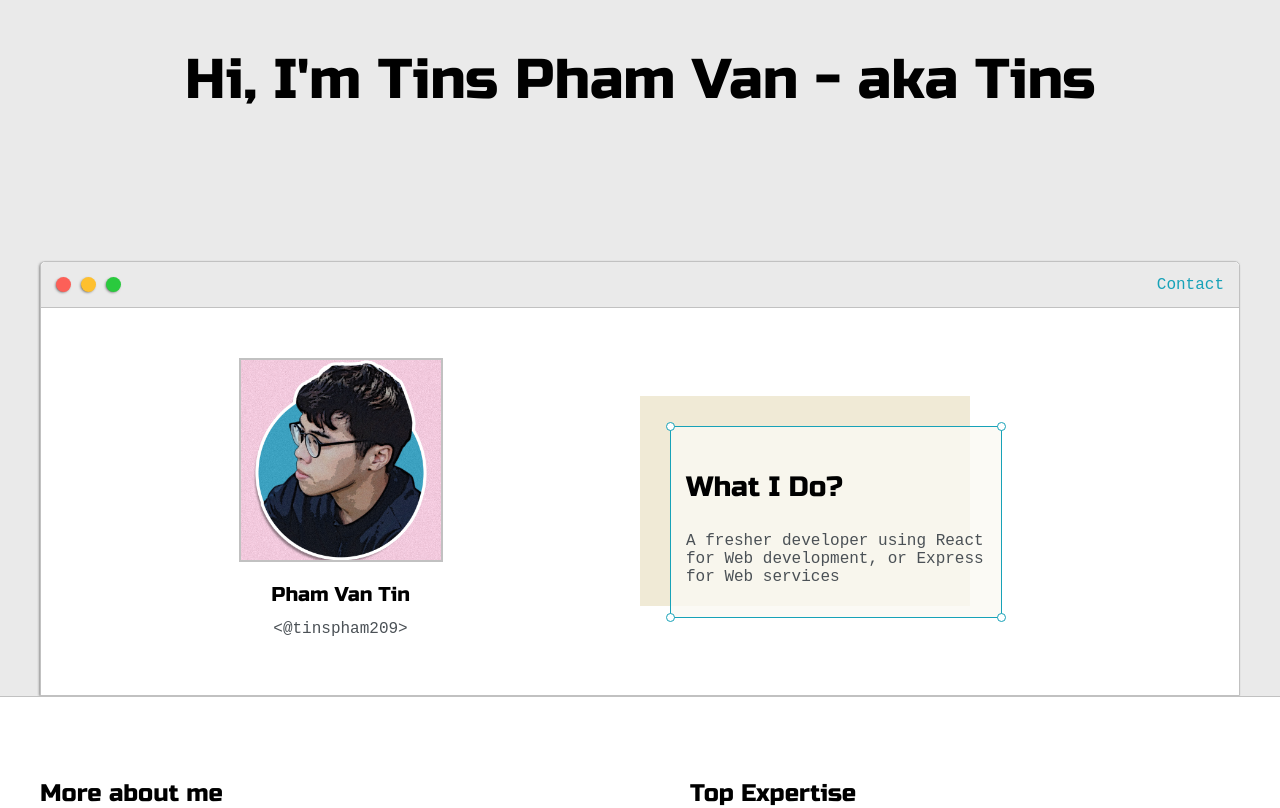
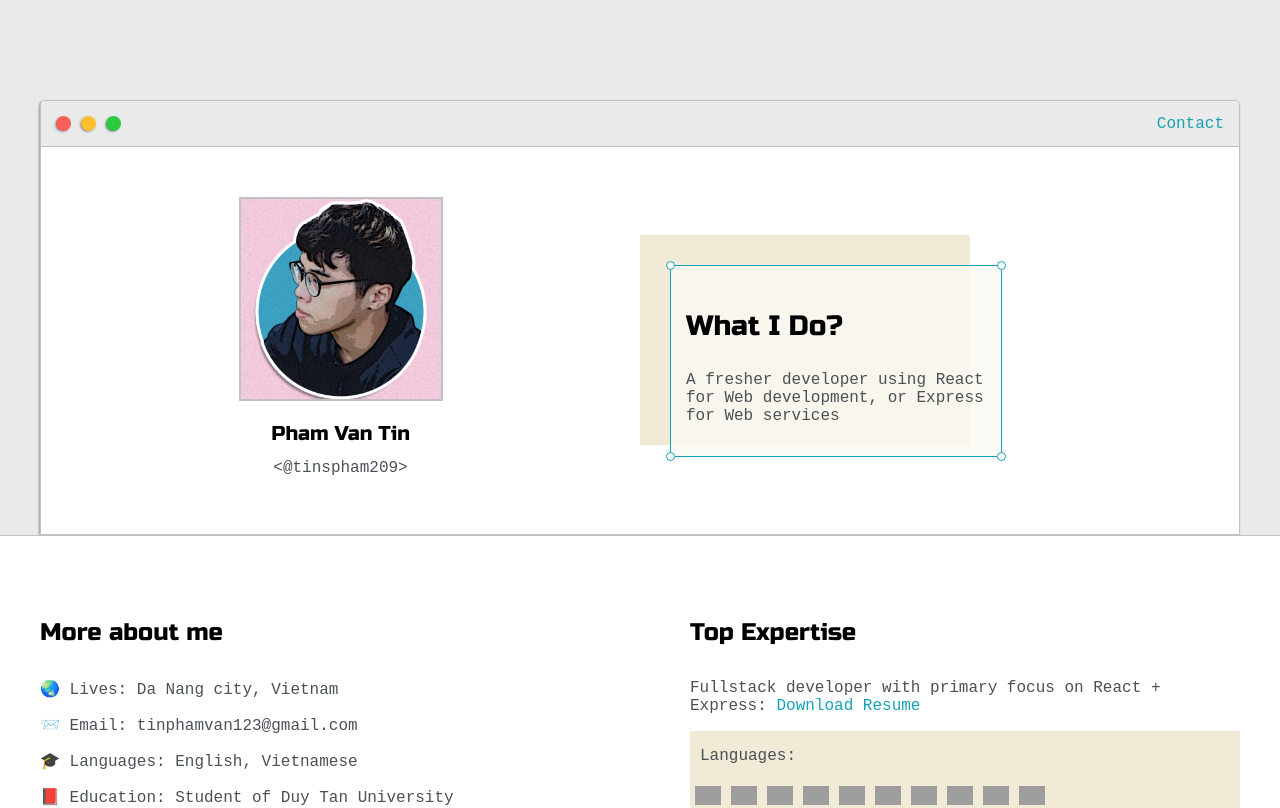
Before and after one commit to tinspham209/portfolio, a React (Create React App) app: page / in a window 1280 px wide. Shown: the top 808 px of the page. Built offline with nearby package versions, Linux system fonts and the light colour scheme; grey boxes are pictures that could not be loaded.

Commit message:
remove Greeting component

```diff
--- a/src/components/homepage/index.jsx
+++ b/src/components/homepage/index.jsx
@@ -11,7 +11,7 @@ const Homepage = () => {
 		<React.Fragment>
 			<section className="s1">
 				<div className="main-container">
-					<Greeting />
+					{/* <Greeting /> */}
 					<Intro />
 				</div>
 			</section>
```
